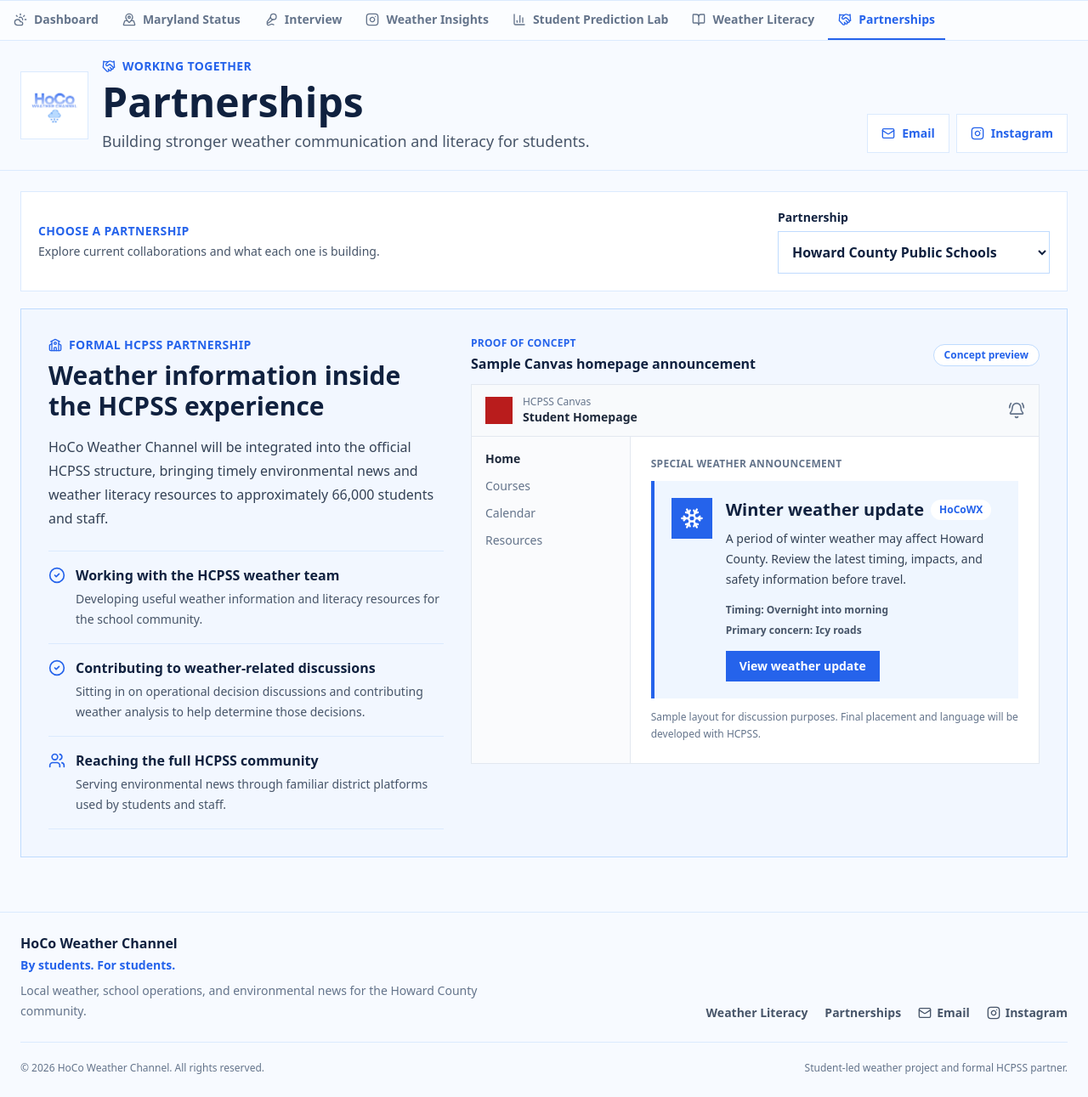
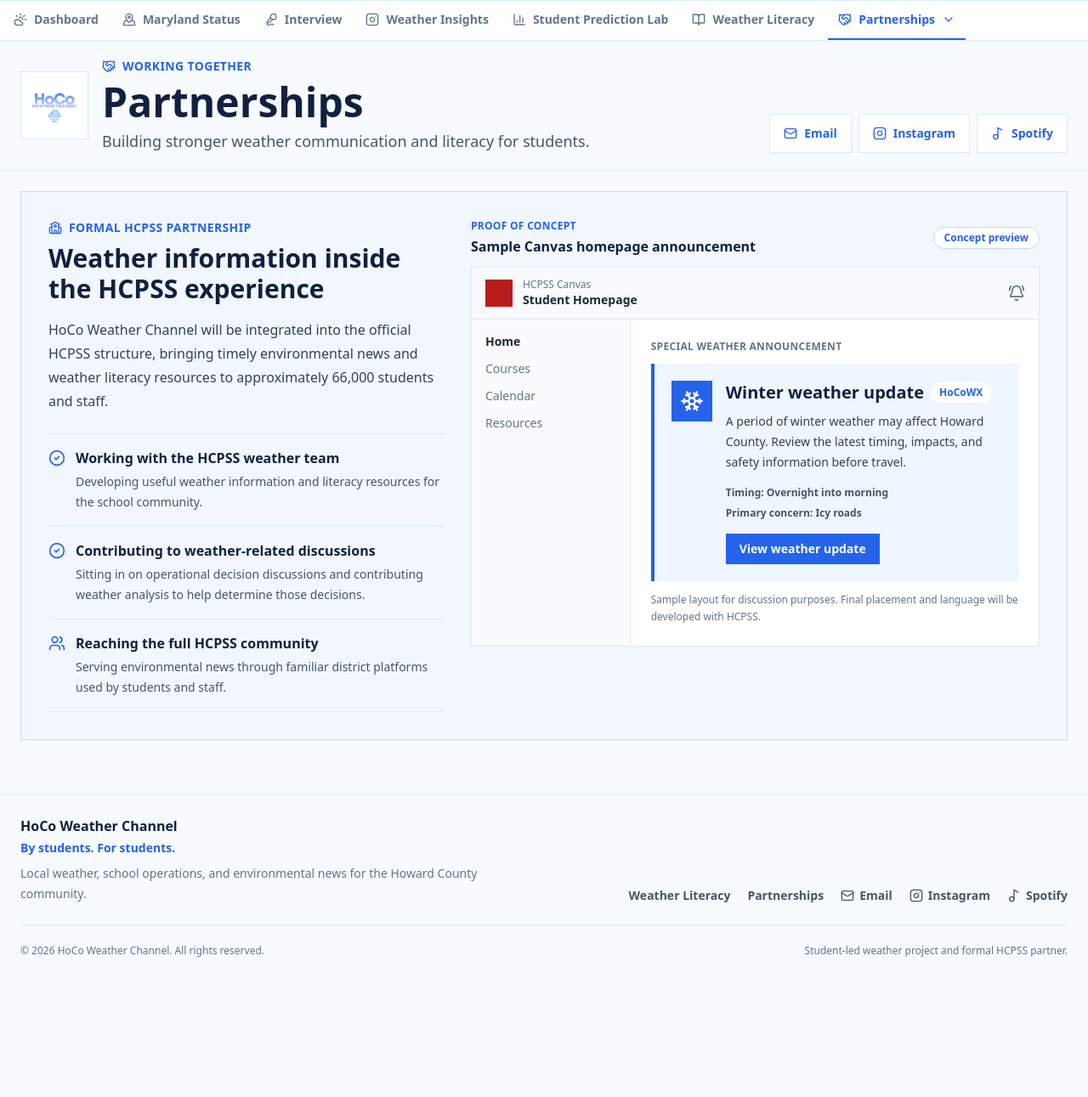
Before and after one commit to davidliu-2008/HoCoWX, a Next.js app: page /partnerships in a window 1280 px wide. Shown: the whole page at 85% size. After the commit the page ends 1153 px from the top, so only its background shows below. Built offline with nearby package versions, Linux system fonts and the light colour scheme.

Commit message:
Add Spotify show link across website

```diff
--- a/app/page.tsx
+++ b/app/page.tsx
@@ -6,6 +6,7 @@ import {
   Info,
   Instagram,
   Mail,
+  Music2,
   School,
   Snowflake,
   Thermometer,
@@ -137,7 +138,7 @@ function HourlyTimeline({ weather }: { weather: WeatherSummary }) {
         <CloudSun className="h-5 w-5 text-bay" />
         Hourly Forecast Timeline
       </h2>
-      <div className="grid gap-3 sm:grid-cols-2">
+      <div className="grid gap-3 sm:grid-cols-2 lg:grid-cols-4">
         {weather.hourlyForecast.slice(0, 8).map((hour) => (
           <div key={hour.time} className="rounded-lg border border-blue-100 bg-ice p-4">
             <div className="mb-2 text-sm font-bold text-ink">{compactTime(hour.time)}</div>
@@ -302,7 +303,7 @@ function PredictionCard({ prediction }: { prediction: LoadState<PredictionResult
     <section className="rounded-lg border border-blue-100 bg-white p-5 shadow-panel md:p-6">
       <h2 className="mb-5 flex items-center gap-2 text-xl font-bold text-ink">
         <Gauge className="h-5 w-5 text-bay" />
-        Unofficial Prediction
+        Prediction
       </h2>
 
       {prediction.ok ? (
@@ -337,9 +338,6 @@ function PredictionCard({ prediction }: { prediction: LoadState<PredictionResult
           </div>
 
           <p className="leading-7 text-slate-600">{prediction.data.explanation}</p>
-          <p className="mt-4 rounded-lg bg-frost p-3 text-sm font-medium text-bay">
-            {prediction.data.disclaimer}
-          </p>
         </>
       ) : (
         <p className="rounded-lg bg-red-50 p-4 text-sm text-red-700">
@@ -379,7 +377,7 @@ export default async function Home() {
           </div>
         </div>
         <div className="flex flex-col gap-2 sm:items-end">
-          <div className="flex flex-col gap-2 sm:flex-row">
+          <div className="flex flex-col gap-2 sm:flex-row sm:flex-wrap sm:justify-end">
             <a
               href="mailto:howardcountyweather@gmail.com"
               className="inline-flex items-center justify-center gap-2 rounded-lg border border-blue-100 bg-white px-4 py-3 text-sm font-semibold text-bay shadow-sm hover:border-bay"
@@ -395,6 +393,15 @@ export default async function Home() {
             >
               <Instagram className="h-4 w-4" />
               Instagram
+            </a>
+            <a
+              href="https://open.spotify.com/show/1lq3ulTfGtY46EsGSm6VXl?si=fbfb99f380c848d5"
+              target="_blank"
+              rel="noreferrer"
+              className="inline-flex items-center justify-center gap-2 rounded-lg border border-blue-100 bg-white px-4 py-3 text-sm font-semibold text-bay shadow-sm hover:border-bay"
+            >
+              <Music2 className="h-4 w-4" />
+              Spotify
             </a>
           </div>
           <div className="rounded-lg border border-blue-100 bg-white/90 px-4 py-3 text-sm text-slate-600 shadow-sm">
@@ -412,10 +419,14 @@ export default async function Home() {
         <div className="grid gap-4 lg:grid-cols-2">
           {prediction.ok ? <MorningCommuteCard prediction={prediction.data} /> : null}
           {prediction.ok ? <RiskBreakdownCard prediction={prediction.data} /> : null}
-          <div className="grid gap-4 lg:col-span-2 lg:grid-cols-[0.9fr_1.1fr] [&>section]:h-full">
+          <div className="lg:col-span-2">
             <WeatherCard weather={weather} />
-            {weather.ok ? <HourlyTimeline weather={weather.data} /> : null}
           </div>
+          {weather.ok ? (
+            <div className="lg:col-span-2">
+              <HourlyTimeline weather={weather.data} />
+            </div>
+          ) : null}
           <div className="lg:col-span-2">
             <HowPredictionsSection />
           </div>
--- a/app/partnerships/page.tsx
+++ b/app/partnerships/page.tsx
@@ -1,4 +1,4 @@
-import { Handshake, Instagram, Mail } from "lucide-react";
+import { Handshake, Instagram, Mail, Music2 } from "lucide-react";
 import { PageTabs } from "@/components/PageTabs";
 import { PartnershipSelector } from "@/components/PartnershipSelector";
 
@@ -7,7 +7,14 @@ export const metadata = {
   description: "HoCo Weather Channel partnerships supporting student weather literacy and communication."
 };
 
-export default function PartnershipsPage() {
+export default async function PartnershipsPage({
+  searchParams
+}: {
+  searchParams: Promise<{ partner?: string }>;
+}) {
+  const params = await searchParams;
+  const selected = params.partner === "capital-weather" ? "capital-weather" : "hcpss";
+
   return (
     <main className="min-h-screen w-full pb-6">
       <PageTabs active="partnerships" />
@@ -21,13 +28,14 @@ export default function PartnershipsPage() {
             <p className="mt-2 text-lg text-slate-600">Building stronger weather communication and literacy for students.</p>
           </div>
         </div>
-        <div className="flex gap-2">
+        <div className="flex flex-wrap gap-2">
           <a href="mailto:howardcountyweather@gmail.com" className="inline-flex items-center gap-2 border border-blue-100 bg-white px-4 py-3 text-sm font-semibold text-bay"><Mail className="h-4 w-4" /> Email</a>
           <a href="https://www.instagram.com/hocoweatherchannel/?hl=en" target="_blank" rel="noreferrer" className="inline-flex items-center gap-2 border border-blue-100 bg-white px-4 py-3 text-sm font-semibold text-bay"><Instagram className="h-4 w-4" /> Instagram</a>
+          <a href="https://open.spotify.com/show/1lq3ulTfGtY46EsGSm6VXl?si=fbfb99f380c848d5" target="_blank" rel="noreferrer" className="inline-flex items-center gap-2 border border-blue-100 bg-white px-4 py-3 text-sm font-semibold text-bay"><Music2 className="h-4 w-4" /> Spotify</a>
         </div>
       </header>
 
-      <PartnershipSelector />
+      <PartnershipSelector selected={selected} />
     </main>
   );
 }
--- a/app/weather-literacy/page.tsx
+++ b/app/weather-literacy/page.tsx
@@ -1,4 +1,4 @@
-import { AlertTriangle, BookOpen, Clock3, CloudSnow, Gauge, Instagram, Mail, Snowflake, ThermometerSnowflake, Wind } from "lucide-react";
+import { AlertTriangle, BookOpen, Clock3, CloudSnow, Gauge, Instagram, Mail, Music2, Snowflake, ThermometerSnowflake, Wind } from "lucide-react";
 import { PageTabs } from "@/components/PageTabs";
 
 export const metadata = {
@@ -53,9 +53,10 @@ export default function WeatherLiteracyPage() {
             <p className="mt-2 text-lg text-slate-600">By students. For students.</p>
           </div>
         </div>
-        <div className="flex gap-2">
+        <div className="flex flex-wrap gap-2">
           <a href="mailto:howardcountyweather@gmail.com" className="inline-flex items-center gap-2 border border-blue-100 bg-white px-4 py-3 text-sm font-semibold text-bay"><Mail className="h-4 w-4" /> Email</a>
           <a href="https://www.instagram.com/hocoweatherchannel/?hl=en" target="_blank" rel="noreferrer" className="inline-flex items-center gap-2 border border-blue-100 bg-white px-4 py-3 text-sm font-semibold text-bay"><Instagram className="h-4 w-4" /> Instagram</a>
+          <a href="https://open.spotify.com/show/1lq3ulTfGtY46EsGSm6VXl?si=fbfb99f380c848d5" target="_blank" rel="noreferrer" className="inline-flex items-center gap-2 border border-blue-100 bg-white px-4 py-3 text-sm font-semibold text-bay"><Music2 className="h-4 w-4" /> Spotify</a>
         </div>
       </header>
 
--- a/components/PageTabs.tsx
+++ b/components/PageTabs.tsx
@@ -1,5 +1,5 @@
 import Link from "next/link";
-import { BarChart3, BookOpen, CloudSun, Handshake, Instagram, MapPinned, Mic2 } from "lucide-react";
+import { BarChart3, BookOpen, ChevronDown, CloudSun, Handshake, Instagram, MapPinned, Mic2 } from "lucide-react";
 
 type Tab = "dashboard" | "maryland" | "interview" | "instagram" | "student-polls" | "literacy" | "partnerships";
 
@@ -13,7 +13,7 @@ export function PageTabs({ active }: { active: Tab }) {
     ].join(" ");
 
   return (
-    <nav className="flex gap-1 overflow-x-auto border-y border-blue-100 bg-white/60 px-1" aria-label="Main sections">
+    <nav className="relative z-40 flex flex-wrap gap-1 overflow-visible border-y border-blue-100 bg-white/90 px-1" aria-label="Main sections">
       <Link href="/" className={linkClass("dashboard")}>
         <CloudSun className="h-4 w-4" />
         Dashboard
@@ -38,10 +38,21 @@ export function PageTabs({ active }: { active: Tab }) {
         <BookOpen className="h-4 w-4" />
         Weather Literacy
       </Link>
-      <Link href="/partnerships" className={linkClass("partnerships")}>
-        <Handshake className="h-4 w-4" />
-        Partnerships
-      </Link>
+      <details className="group relative">
+        <summary className={`${linkClass("partnerships")} cursor-pointer list-none [&::-webkit-details-marker]:hidden`}>
+          <Handshake className="h-4 w-4" />
+          Partnerships
+          <ChevronDown className="h-4 w-4 transition group-open:rotate-180" />
+        </summary>
+        <div className="absolute right-0 top-full z-50 mt-1 min-w-64 border border-blue-100 bg-white p-1 shadow-lg">
+          <Link href="/partnerships?partner=hcpss" className="block px-4 py-3 text-sm font-semibold text-slate-700 hover:bg-blue-50 hover:text-bay">
+            Howard County Public Schools
+          </Link>
+          <Link href="/partnerships?partner=capital-weather" className="block border-t border-blue-50 px-4 py-3 text-sm font-semibold text-slate-700 hover:bg-blue-50 hover:text-bay">
+            Capital Weather Gang
+          </Link>
+        </div>
+      </details>
     </nav>
   );
 }
--- a/components/PartnershipSelector.tsx
+++ b/components/PartnershipSelector.tsx
@@ -1,33 +1,10 @@
-"use client";
-
-import { useState } from "react";
 import { BellRing, CheckCircle2, CloudSun, School, Snowflake, Users } from "lucide-react";
 
 type Partnership = "hcpss" | "capital-weather";
 
-export function PartnershipSelector() {
-  const [selected, setSelected] = useState<Partnership>("hcpss");
-
+export function PartnershipSelector({ selected }: { selected: Partnership }) {
   return (
-    <div className="space-y-5 px-4 py-5 sm:px-6 sm:py-6">
-      <section className="flex flex-col gap-3 border border-blue-100 bg-white p-5 sm:flex-row sm:items-center sm:justify-between">
-        <div>
-          <p className="text-sm font-semibold uppercase tracking-wide text-bay">Choose a partnership</p>
-          <p className="mt-1 text-sm text-slate-600">Explore current collaborations and what each one is building.</p>
-        </div>
-        <label className="flex min-w-0 flex-col gap-1.5 text-sm font-semibold text-ink sm:w-80">
-          Partnership
-          <select
-            value={selected}
-            onChange={(event) => setSelected(event.target.value as Partnership)}
-            className="w-full border border-blue-200 bg-white px-3 py-3 text-base font-semibold text-ink outline-none focus:border-bay focus:ring-2 focus:ring-blue-100"
-          >
-            <option value="hcpss">Howard County Public Schools</option>
-            <option value="capital-weather">Capital Weather Gang</option>
-          </select>
-        </label>
-      </section>
-
+    <div className="px-4 py-5 sm:px-6 sm:py-6">
       {selected === "hcpss" ? <HcpssPartnership /> : <CapitalWeatherPartnership />}
     </div>
   );
--- a/components/SiteFooter.tsx
+++ b/components/SiteFooter.tsx
@@ -1,5 +1,5 @@
 import Link from "next/link";
-import { Instagram, Mail } from "lucide-react";
+import { Instagram, Mail, Music2 } from "lucide-react";
 
 export function SiteFooter() {
   return (
@@ -27,6 +27,14 @@ export function SiteFooter() {
           >
             <Instagram className="h-4 w-4" /> Instagram
           </a>
+          <a
+            href="https://open.spotify.com/show/1lq3ulTfGtY46EsGSm6VXl?si=fbfb99f380c848d5"
+            target="_blank"
+            rel="noreferrer"
+            className="inline-flex items-center gap-1.5 hover:text-bay"
+          >
+            <Music2 className="h-4 w-4" /> Spotify
+          </a>
         </div>
       </div>
 
--- a/lib/prediction.ts
+++ b/lib/prediction.ts
@@ -1,7 +1,4 @@
 import type { PredictionInput, PredictionResult } from "./types";
-
-const DISCLAIMER =
-  "This is an unofficial weather-based prediction. It does not represent the actual decision of a school district.";
 
 function includesAny(text: string, terms: string[]) {
   const normalized = text.toLowerCase();
@@ -191,7 +188,6 @@ export function createPrediction({ weather, now = new Date() }: PredictionInput)
         : cappedScore >= 38
           ? "Some weather factors deserve attention, but the available data does not clearly point to a closure-level event."
           : "Current weather factors point toward routine operations",
-    disclaimer: DISCLAIMER,
     generatedAt: new Date().toISOString()
   };
 }
--- a/lib/types.ts
+++ b/lib/types.ts
@@ -68,6 +68,5 @@ export type PredictionResult = {
     explanation: string;
   };
   explanation: string;
-  disclaimer: string;
   generatedAt: string;
 };
```
Also changed, not shown: app/instagram/page.tsx (+5 -2 lines), app/interview/page.tsx (+5 -2 lines), app/maryland-status/page.tsx (+5 -2 lines), app/student-polls/page.tsx (+5 -2 lines), 1 other file (tests, documents, lock files or other folders).
